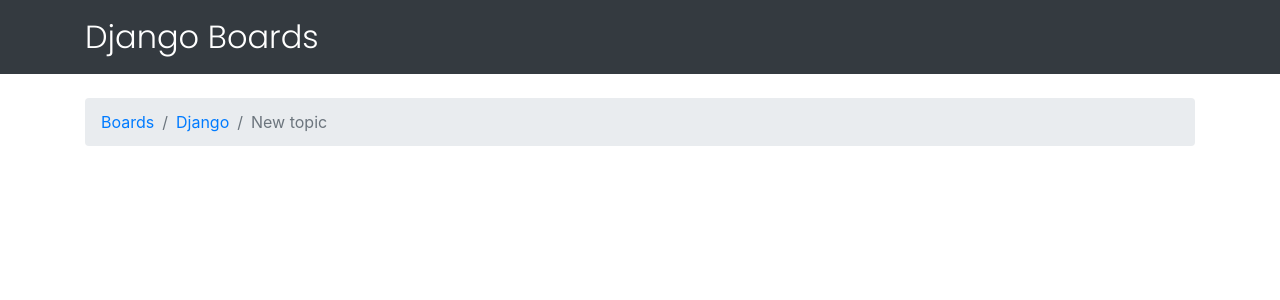
After one commit to angflx-oss/DjangoTutorial, a Django app: page /boards/1/new/ in a window 1280 px wide. The commit adds this page. Shown: the top 300 px of the page. Run offline with Django 3.2, Linux system fonts and the light colour scheme; data comes from the database, SQL or seed files in the repository; some libraries are stand-ins or nearby versions.

Commit message:
new topic section + test

```diff
--- a/myproject/boards/views.py
+++ b/myproject/boards/views.py
@@ -11,3 +11,7 @@ def home(request):
 def board_topics(request, pk):
     board = get_object_or_404(Board, pk=pk)
     return render(request, 'topics.html', {'board': board})
+
+def new_topic(request, pk):
+    board = get_object_or_404(Board, pk=pk)
+    return render(request, 'new_topic.html', {'board': board})
--- a/myproject/myproject/urls.py
+++ b/myproject/myproject/urls.py
@@ -22,4 +22,5 @@ urlpatterns = [
     url(r'^$', views.home, name='home'),
     url(r'^admin/', admin.site.urls),
     url(r'^boards/(?P<pk>\d+)/$', views.board_topics, name='board_topics'),
+    url(r'^boards/(?P<pk>\d+)/new/$', views.new_topic, name='new_topic'),
 ]
--- /dev/null
+++ b/myproject/static/css/app.css
@@ -0,0 +1,4 @@
+.navbar-brand{
+    font-family: 'Poppins', sans-serif;
+    font-size: 4vh;
+}
--- a/myproject/templates/base.html
+++ b/myproject/templates/base.html
@@ -4,6 +4,10 @@
     <meta charset="utf-8">
     <title>{% block title %}Django Boards{% endblock %}</title>
     <link rel="stylesheet" href="{% static 'css/bootstrap.min.css' %}">
+    <link rel="preconnect" href="https://fonts.googleapis.com">
+    <link rel="preconnect" href="https://fonts.gstatic.com" crossorigin>
+    <link href="https://fonts.googleapis.com/css2?family=Poppins:wght@300&display=swap" rel="stylesheet">
+    <link rel="stylesheet" href="{% static 'css/app.css' %}">
   </head>
   <body>
 
--- /dev/null
+++ b/myproject/templates/new_topic.html
@@ -0,0 +1,13 @@
+{% extends 'base.html' %}
+
+{% block title %}Start a New Topic{% endblock %}
+
+{% block breadcrumb %}
+  <li class="breadcrumb-item"><a href="{% url 'home' %}">Boards</a></li>
+  <li class="breadcrumb-item"><a href="{% url 'board_topics' board.pk %}">{{ board.name }}</a></li>
+  <li class="breadcrumb-item active">New topic</li>
+{% endblock %}
+
+{% block content %}
+
+{% endblock %}
```
Also changed, not shown: myproject/boards/tests.py (+25 -1 lines).
